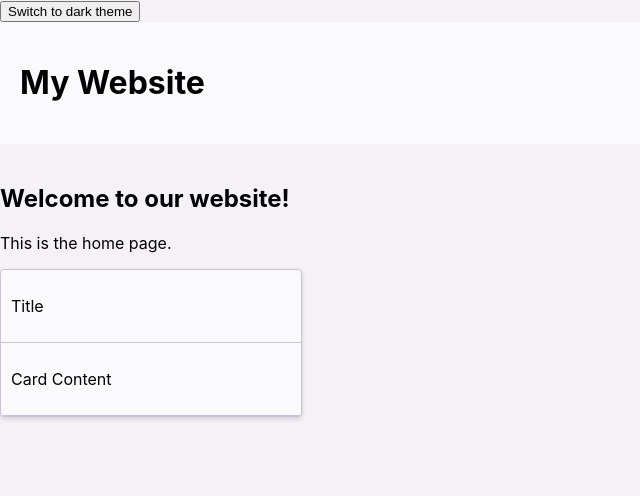
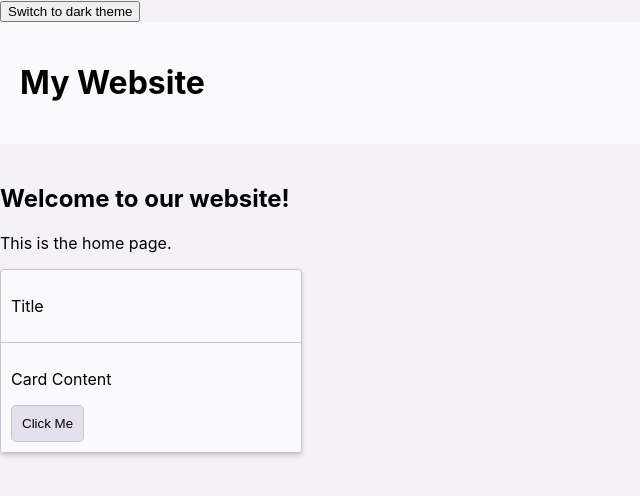
Before and after one commit to PierreChavez/webui, a React (Create React App) app: page / in a window 1280 px wide. Shown: the top 496 px of the page, without its empty margins (0-640 px from the left). Built offline with nearby package versions, Linux system fonts and the light colour scheme.

Commit message:
button color

```diff
--- a/src/components/atoms/Button/Button.module.css
+++ b/src/components/atoms/Button/Button.module.css
@@ -1,8 +1,8 @@
 .button {
     padding: 10px;
-    background-color: blue;
-    color: white;
-    border: none;
+    background-color: var(--button-color);
+    color: var(--primary-color);
+    border: 1px solid var(--border-color);
     border-radius: 5px;
     cursor: pointer;
   }
--- a/src/pages/HomePage/HomePage.jsx
+++ b/src/pages/HomePage/HomePage.jsx
@@ -3,16 +3,18 @@ import PageTemplate from '../../components/templates/PageTemplate/PageTemplate';
 import styles from './HomePage.module.css';
 import Card from '../../components/organisms/Card/Card';
 import LoginModal from '../../components/organisms/LoginModal/LoginModal';
+import Button from '../../components/atoms/Button/Button';
 
-const HomePage = ({ onSearchSubmit }) => (
+const HomePage = ({ onSearchSubmit, children }) => (
   <div className={styles.homePage}>
     <PageTemplate onSearchSubmit={onSearchSubmit}>
       <h2>Welcome to our website!</h2>
       <p>This is the home page.</p>
       <Card title="Title">
         <p>Card Content</p>
+        <Button>Click Me</Button>
+
       </Card>
-
     </PageTemplate>
   </div>
 );
--- a/src/themes/themes.module.css
+++ b/src/themes/themes.module.css
@@ -3,6 +3,7 @@
     --background-color: #F4F2F7;
     --secondary-color: #FAF9FB;
     --border-color: #CBC2D9;
+    --button-color: #E4E0EB;
 
 }
 
@@ -11,4 +12,6 @@
     --background-color: #1A1825;
     --secondary-color: #251F33;
     --border-color: #3A3350;
+    --button-color: #2D283E;
+
 }
```
